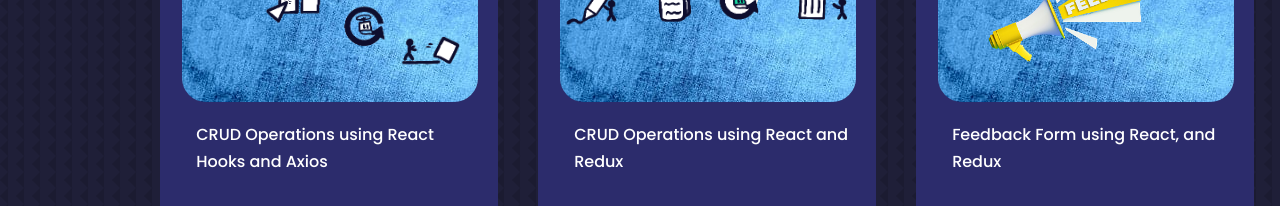
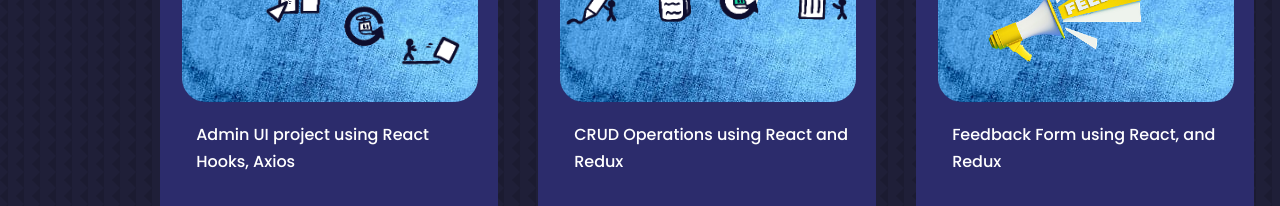
Before and after one commit to chaitu713/react-portfolio, a React (Create React App) app: page / in a window 1280 px wide. Shown: the part 2420-2626 px from the top of the page. Built offline with nearby package versions, Linux system fonts and the light colour scheme.

Commit message:
Added Admin UI Project into Portfolio.js

```diff
--- a/src/components/portfolio/Portfolio.js
+++ b/src/components/portfolio/Portfolio.js
@@ -9,9 +9,9 @@ const data = [
   {
     id: 1,
     image: CRUD,
-    title: "CRUD Operations using React Hooks and Axios",
-    github: "https://github.com/chaitu713/react-crudops",
-    demo: "https://react-crudops.netlify.app/",
+    title: "Admin UI project using React Hooks, Axios",
+    github: "https://github.com/chaitu713/admin-ui",
+    demo: "https://geekadmin-ui.netlify.app/",
   },
 
   {
```
